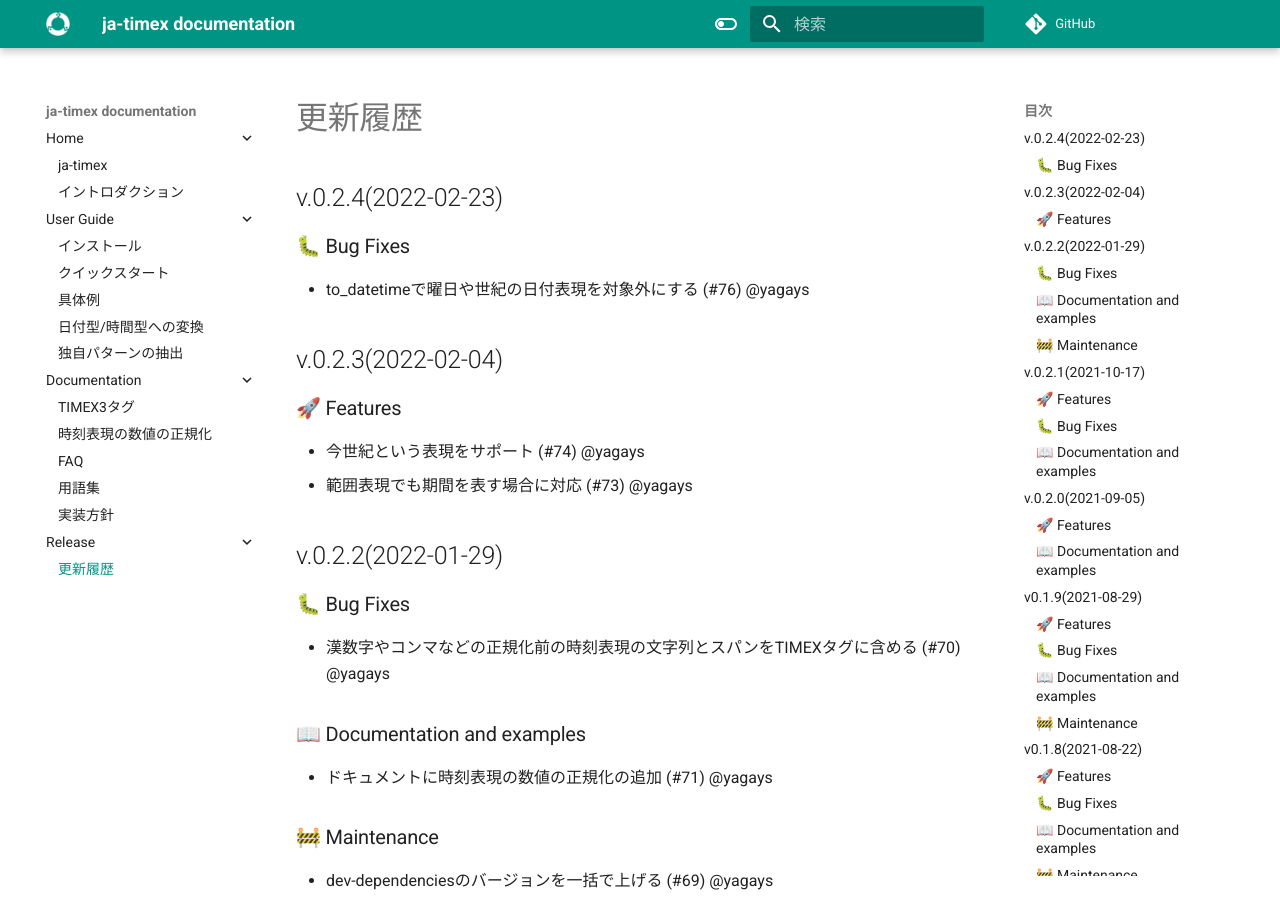
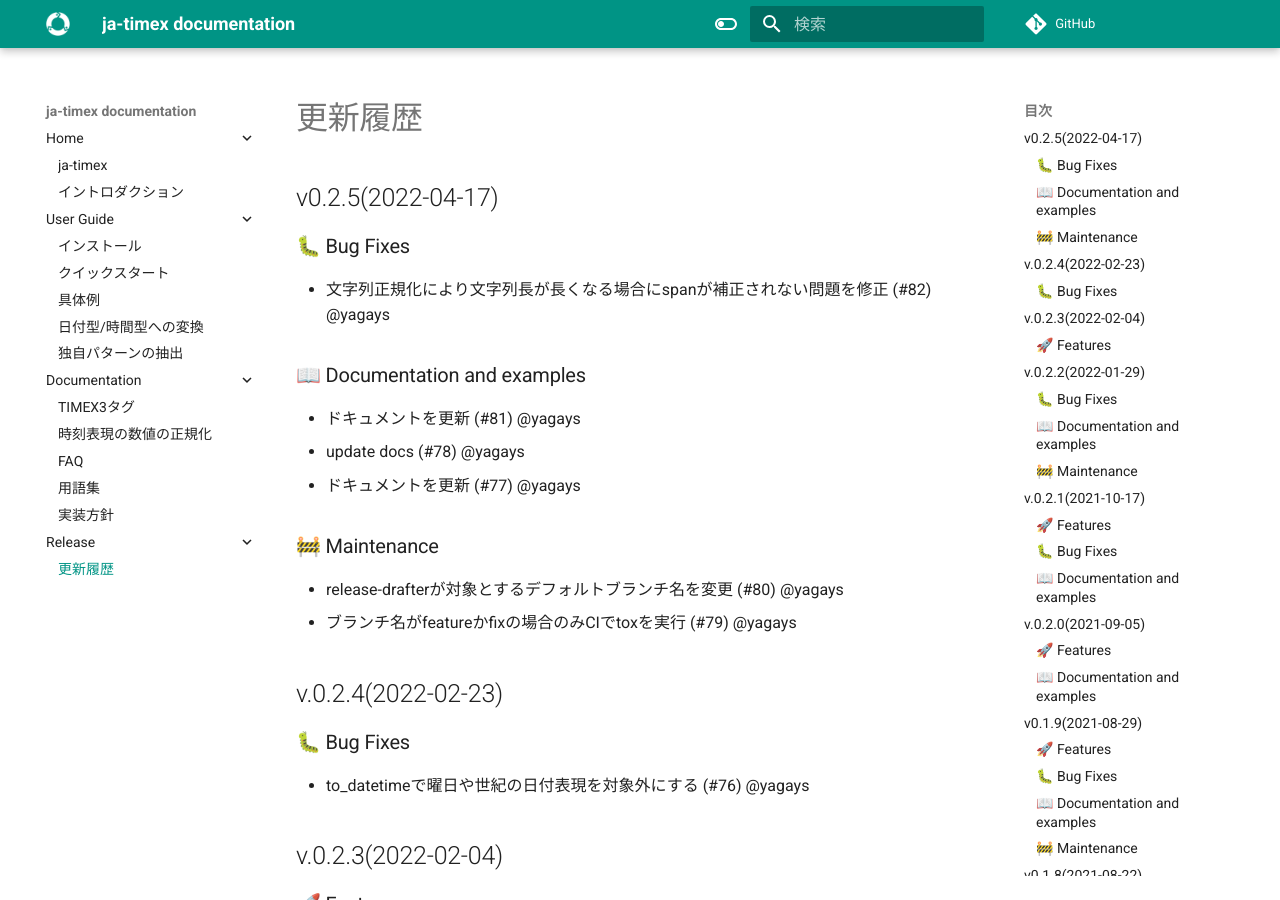
Before and after one commit to yagays/ja-timex, an MkDocs documentation site: the page built from docs/docs/changelog.md, in a window 1280 px wide and 900 px high. Built offline with MkDocs 1.6.1 and Material for MkDocs 9.7.7, drawn with Linux system fonts in a browser that asks for light colours; comment, search, counter and statistics services are not loaded.

Commit message:
bump up version to 0.2.5

```diff
--- a/docs/docs/changelog.md
+++ b/docs/docs/changelog.md
@@ -1,4 +1,20 @@
 # 更新履歴
+
+## v0.2.5(2022-04-17)
+### 🐛 Bug Fixes
+
+* 文字列正規化により文字列長が長くなる場合にspanが補正されない問題を修正 (#82) @yagays
+
+### 📖 Documentation and examples
+
+* ドキュメントを更新 (#81) @yagays
+* update docs (#78) @yagays
+* ドキュメントを更新 (#77) @yagays
+
+### 🚧 Maintenance
+
+* release-drafterが対象とするデフォルトブランチ名を変更 (#80) @yagays
+* ブランチ名がfeatureかfixの場合のみCIでtoxを実行 (#79) @yagays
 
 ## v.0.2.4(2022-02-23)
 ### 🐛 Bug Fixes
--- a/pyproject.toml
+++ b/pyproject.toml
@@ -1,6 +1,6 @@
 [tool.poetry]
 name = "ja-timex"
-version = "0.2.4"
+version = "0.2.5"
 description = "Analyze and parse natural language temporal expression from Japanese sentences"
 authors = ["Yuki Okuda <y.okuda@dr-ubie.com>"]
 license = "MIT"
```
